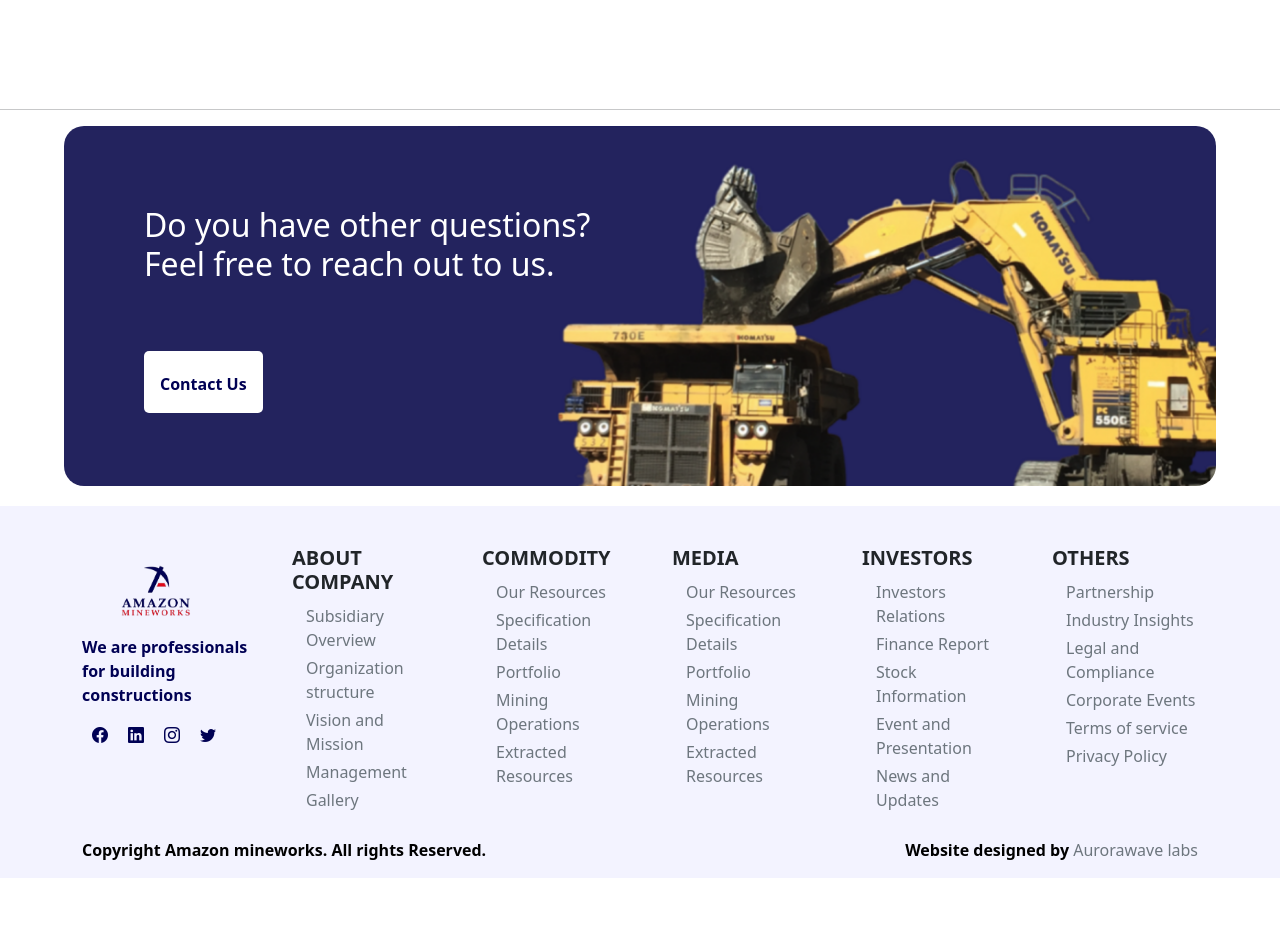
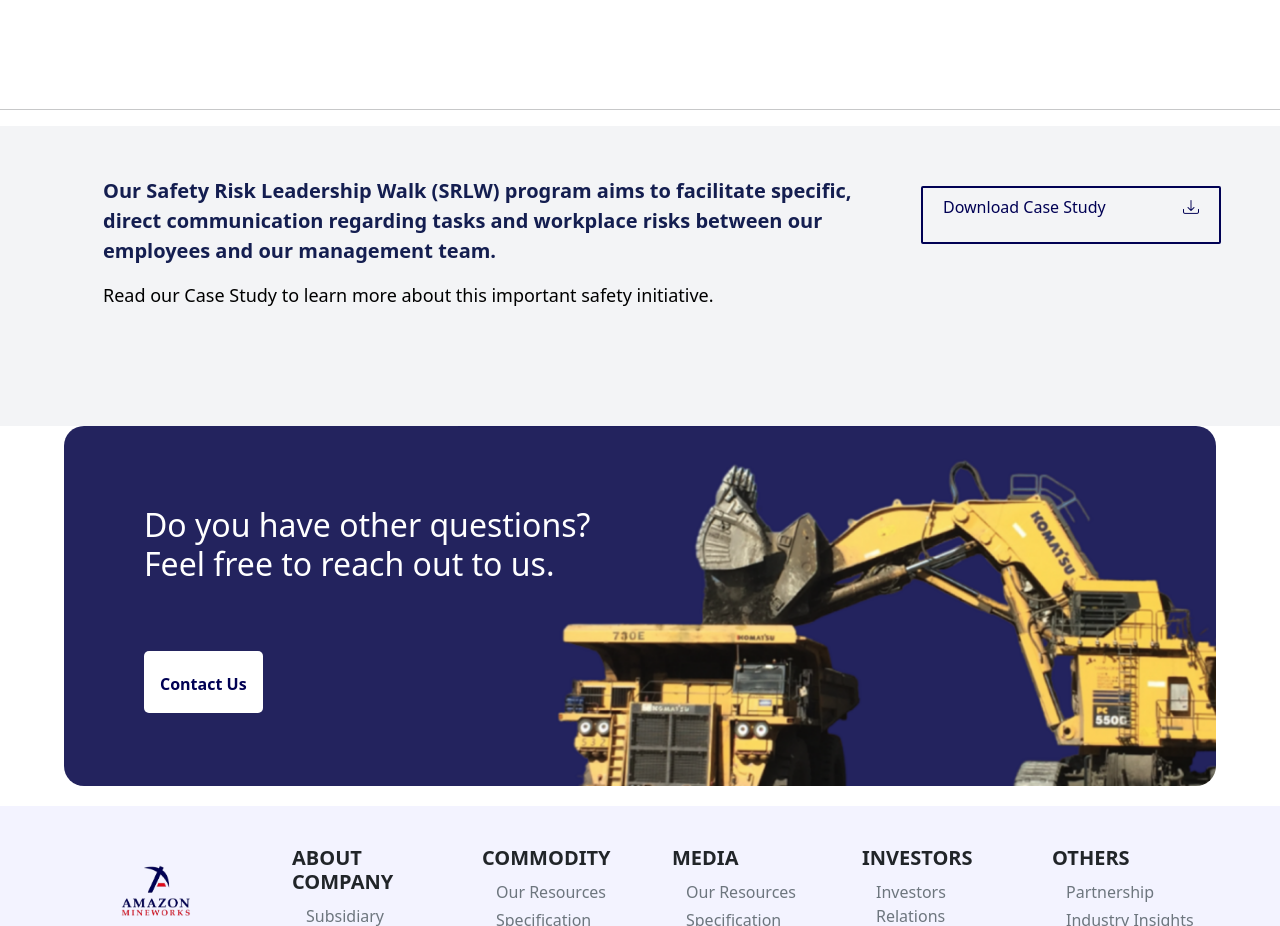
Before and after one commit to kwayummari/amazon-mineworks, a React (Create React App) app: page /safety in a window 1280 px wide. Shown: the part 2401-3327 px from the top of the page. Before the commit the page ends 3279 px from the top, so only its background shows below. Built offline with nearby package versions, Linux system fonts and the light colour scheme.

Commit message:
fixed bpttom neck

```diff
--- /dev/null
+++ b/src/components/SafetyNeck.jsx
@@ -0,0 +1,26 @@
+import React from "react";
+import styles from "./../styles/Documentation.module.scss";
+
+const SafetyNeck = () => (
+  <section>
+    <div className={styles.documentation}>
+      <div className={styles.textPart}>
+        <p className={styles.header}>
+          Our Safety Risk Leadership Walk (SRLW) program aims to facilitate
+          specific, direct communication regarding tasks and workplace risks
+          between our employees and our management team.
+        </p>
+        <p className={styles.subText}>
+        Read our Case Study to learn more about this important safety initiative.
+        </p>
+      </div>
+      <div className={styles.downloadsPart}>
+        <button className={styles.downloadButton}>
+          <p>Download Case Study</p> <i className="bi bi-download"></i>
+        </button>
+      </div>
+    </div>
+  </section>
+);
+
+export default SafetyNeck;
--- a/src/pages/Safety.jsx
+++ b/src/pages/Safety.jsx
@@ -3,12 +3,14 @@ import styles from '../styles/LandingPage.module.scss';
 import SafetyDocumentation from '../components/SafetyDocumentation';
 import SafetyMilestone from '../components/SafetyMilestone';
 import SafetyData from '../components/SafetyData';
+import SafetyNeck from '../components/SafetyNeck';
 
 const Safety = () => (
   <div className={styles.landingPage}>
     <SafetyDocumentation />
     <SafetyMilestone />
     <SafetyData />
+    <SafetyNeck />
   </div>
 );
 
```
